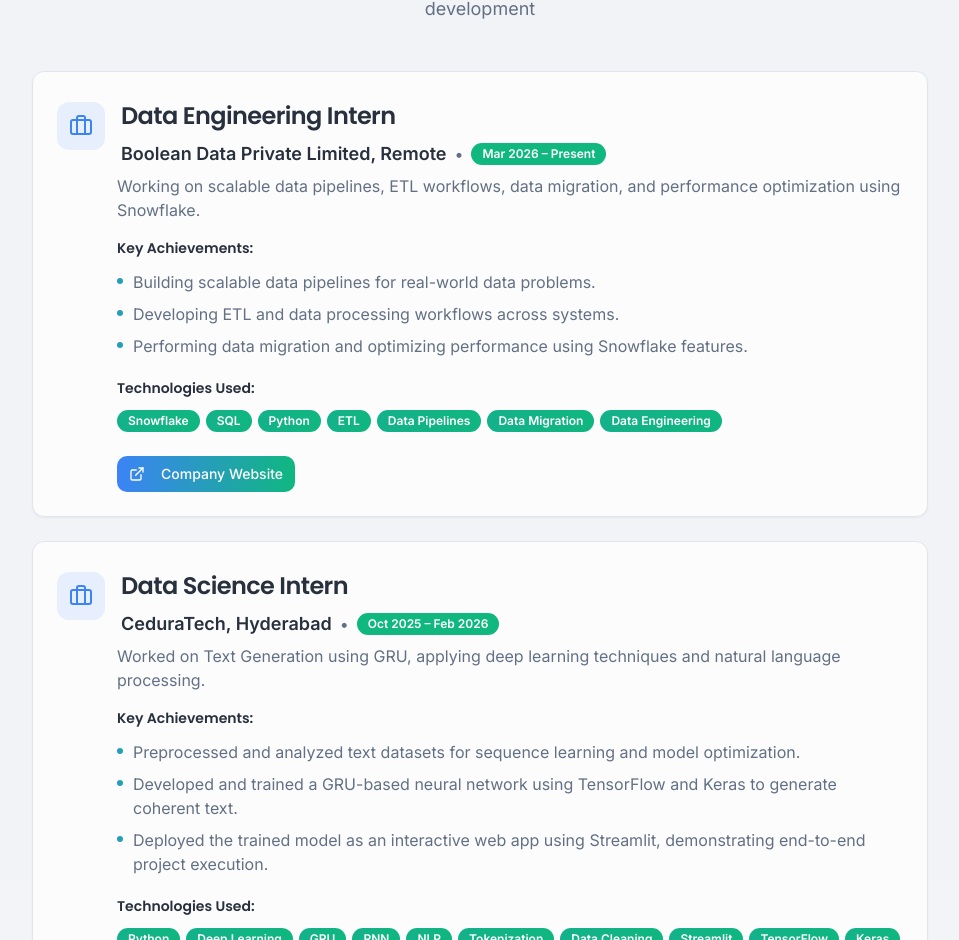
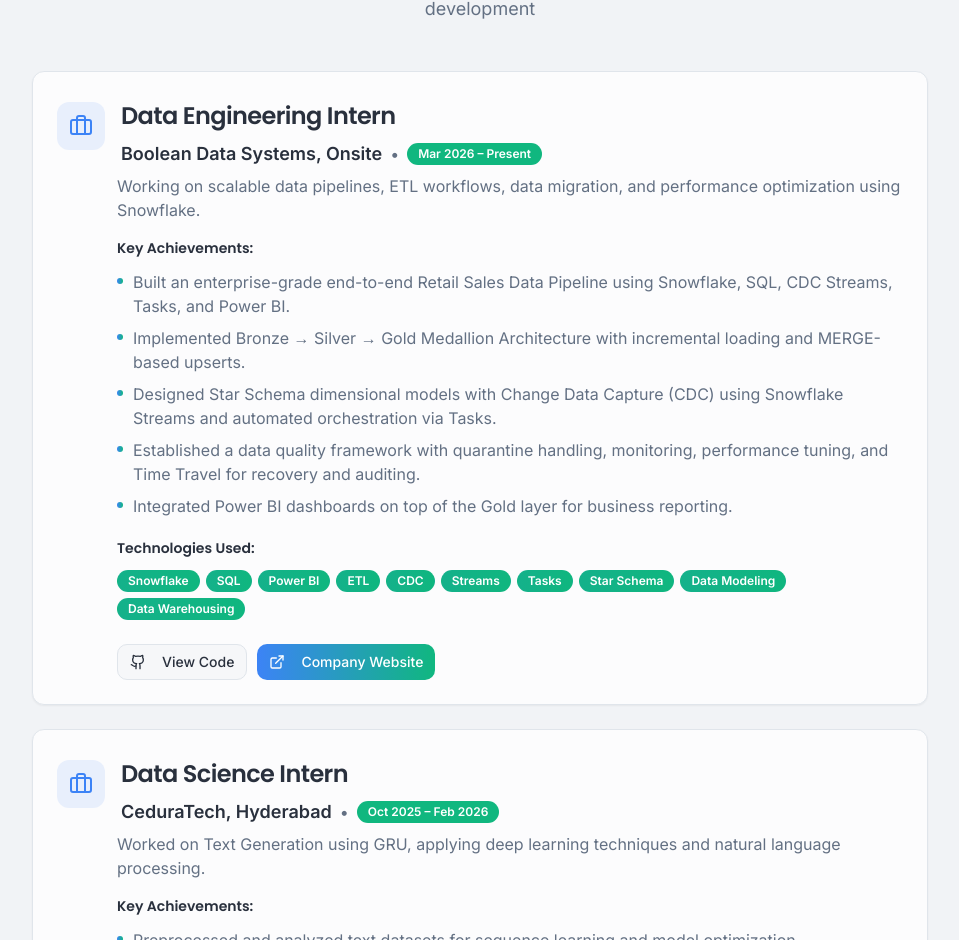
Before and after one commit to shivareddy2002/siva-portfolio, a React (Vite) app: page / in a window 1280 px wide. Shown: the part 1915-2855 px from the top of the page, without its empty margins (160-1119 px from the left). Built offline with nearby package versions, Linux system fonts and the light colour scheme; the HTML template or start-up script is replaced by a standard one.

Commit message:
Changes
Co-authored-by: shivareddy2002 <153607527+shivareddy2002@users.noreply.github.com>

```diff
--- a/src/components/Internships.tsx
+++ b/src/components/Internships.tsx
@@ -8,17 +8,20 @@ const Internships = () => {
   const internships = [
     {
       role: "Data Engineering Intern",
-      company: "Boolean Data Private Limited",
-      location: "Remote",
+      company: "Boolean Data Systems",
+      location: "Onsite",
       period: "Mar 2026 – Present",
       description: "Working on scalable data pipelines, ETL workflows, data migration, and performance optimization using Snowflake.",
-      project: "Data Engineering",
+      project: "Retail Sales Data Pipeline | Snowflake + SQL + Power BI",
       achievements: [
-        "Building scalable data pipelines for real-world data problems.",
-        "Developing ETL and data processing workflows across systems.",
-        "Performing data migration and optimizing performance using Snowflake features.",
+        "Built an enterprise-grade end-to-end Retail Sales Data Pipeline using Snowflake, SQL, CDC Streams, Tasks, and Power BI.",
+        "Implemented Bronze → Silver → Gold Medallion Architecture with incremental loading and MERGE-based upserts.",
+        "Designed Star Schema dimensional models with Change Data Capture (CDC) using Snowflake Streams and automated orchestration via Tasks.",
+        "Established a data quality framework with quarantine handling, monitoring, performance tuning, and Time Travel for recovery and auditing.",
+        "Integrated Power BI dashboards on top of the Gold layer for business reporting.",
       ],
-      tech: ["Snowflake", "SQL", "Python", "ETL", "Data Pipelines", "Data Migration", "Data Engineering"],
+      tech: ["Snowflake", "SQL", "Power BI", "ETL", "CDC", "Streams", "Tasks", "Star Schema", "Data Modeling", "Data Warehousing"],
+      github: "https://github.com/shivareddy2002/Retail-Sales-Data-Pipeline",
       website: "https://booleandata.ai/",
     },
     {
```
